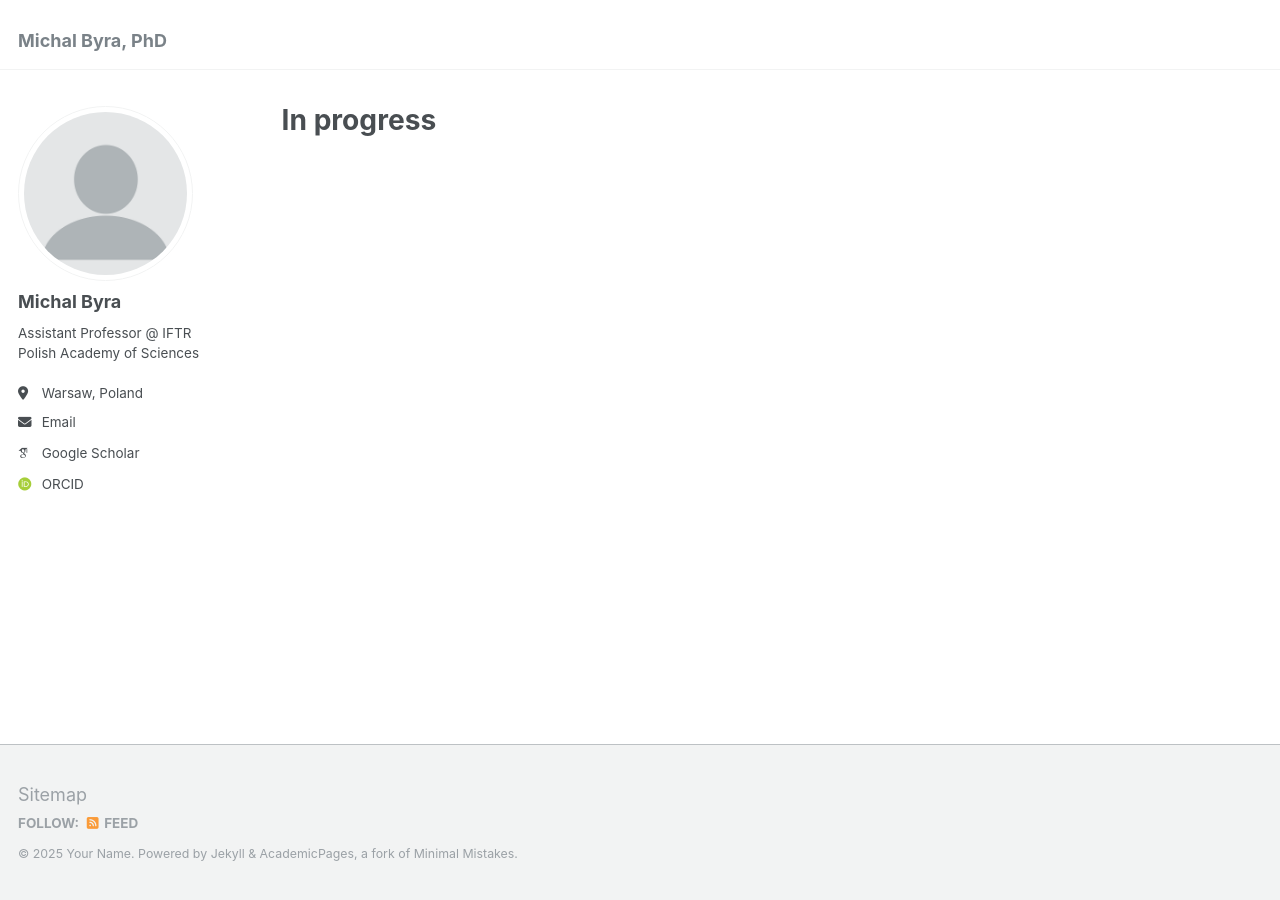
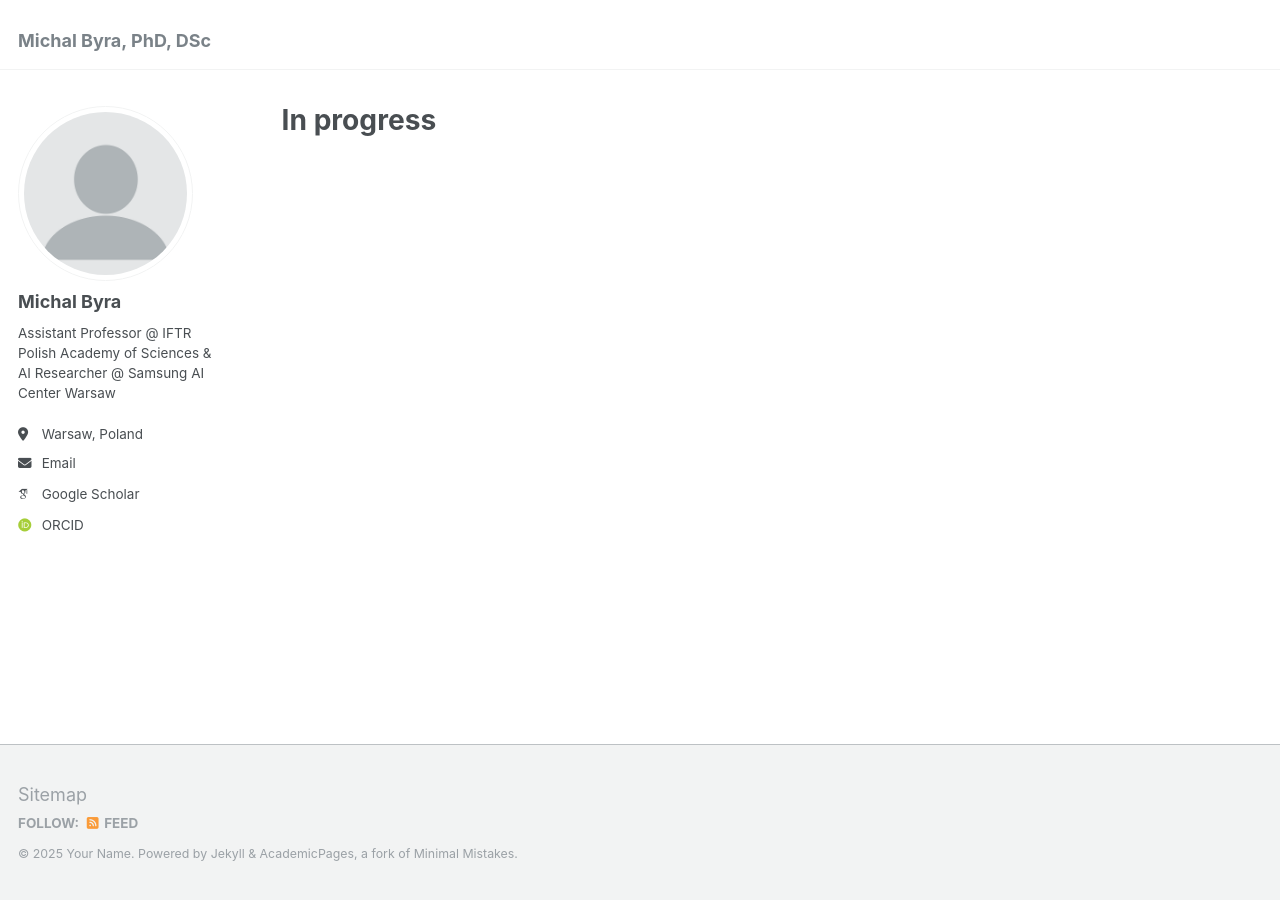
Before and after one commit to mbyr/mbyr.github.io, a Jekyll site: the page built from _pages/about.md, in a window 1280 px wide. Built offline with Jekyll 4.4.1, drawn with Linux system fonts in a browser that asks for light colours; some web fonts are replaced.

Commit message:
Update _config.yml

```diff
--- a/_config.yml
+++ b/_config.yml
@@ -8,7 +8,7 @@
 
 # Basic Site Settings
 locale                   : "en-US"
-title                    : "Michal Byra, PhD"
+title                    : "Michal Byra, PhD, DSc"
 title_separator          : "-"
 name                     : &name "Your Name"
 description              : &description "personal description"
@@ -24,7 +24,7 @@ author:
   avatar           : "profile.png"
   name             : "Michal Byra"
   pronouns         : # example: "she/her"
-  bio              : "Assistant Professor @ IFTR Polish Academy of Sciences"
+  bio              : "Assistant Professor @ IFTR Polish Academy of Sciences & AI Researcher @ Samsung AI Center Warsaw"
   location         : "Warsaw, Poland"
   employer         :
   uri              :
```
